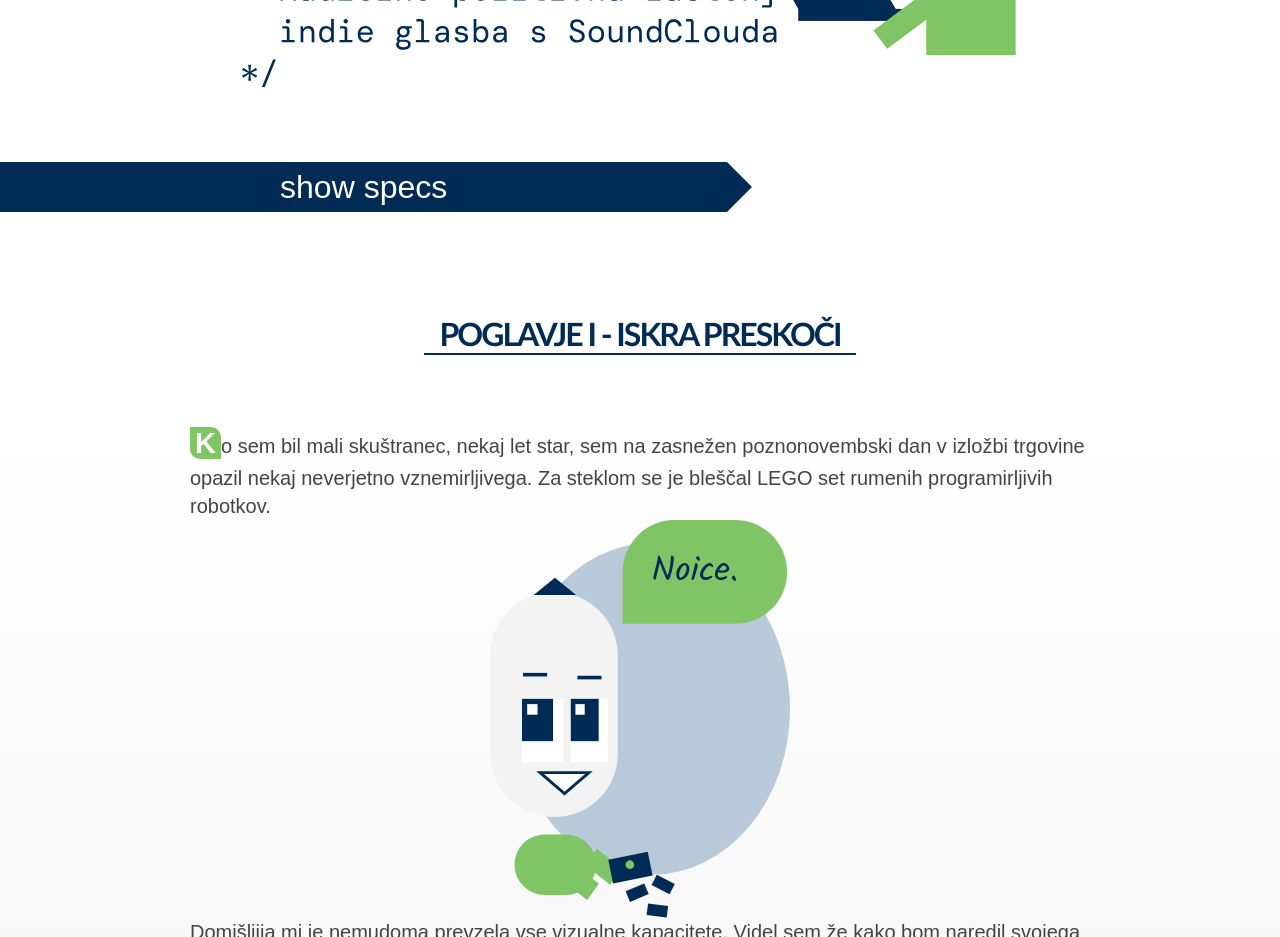
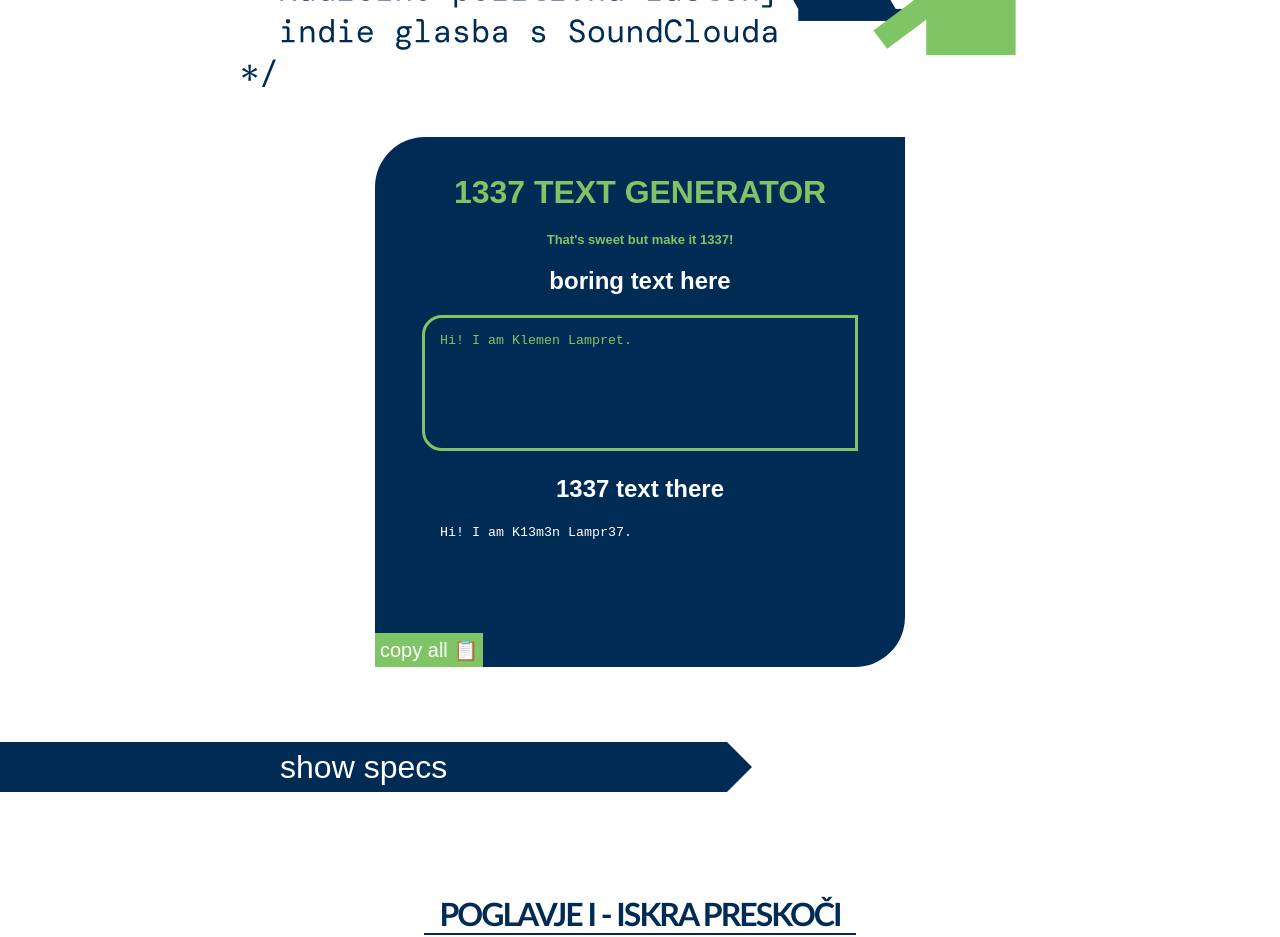
Before and after one commit to McKlobasa/portfolio_react_deploy, a React (Create React App) app: page / in a window 1280 px wide. Shown: the part 1660-2597 px from the top of the page. Built offline with nearby package versions, Linux system fonts and the light colour scheme; a web font is replaced by a local one.

Commit message:
added leet text

```diff
--- a/src/App.js
+++ b/src/App.js
@@ -28,6 +28,7 @@ import { ReactComponent as Image6 } from './images/klemen_6.svg'
 import { ReactComponent as Image7 } from './images/klemen_7.svg'
 import { ReactComponent as Image8 } from './images/klemen_8.svg'
 import { ReactComponent as MasterTitle } from './images/MasterTitle.svg'
+import LeetText from './LeetText'
 
 
 const GlobalStyle = createGlobalStyle`
@@ -152,6 +153,7 @@ function App(props) {
           <Image0  style={{marginLeft: 'auto', marginRight: 'auto', paddingTop: '40px', display: 'block', height: 'auto', width: '90%', maxWidth: '800px'}}/>
           }
         </StyledImage>
+        <LeetText />
         <Tldr />
         <ChapterTitle>
           {lang == 'SLO'
--- /dev/null
+++ b/src/LeetText.js
@@ -0,0 +1,137 @@
+import React, {useState, useEffect} from 'react'
+import styled from 'styled-components'
+
+
+const Container = styled.div`
+  height: 90vh;
+  width: 90vw;
+  max-height: 500px;
+  min-height: 500px;
+  max-width: 500px;
+  //background: #80c565;
+  background: #002b55;
+  margin: auto;
+  padding: 15px;
+  margin-top: 50px;
+  margin-bottom: 50px;
+  border-radius: 50px 0px 50px 0px;
+  color: white;
+  position: relative;
+  font-family: 'Montserrat', sans-serif;
+  text-align: center;
+
+`
+const Title = styled.h1`
+  color: #80c565;
+  font-size: 13px;
+`
+const TitleBold = styled.h1`
+  color: #80c565;
+  font-weight: bold;
+`
+const Input = styled.textarea`
+  border: 3px solid #80c565;
+  color: #80c565;
+  background: #002b55;
+  width: 80%;
+  height: 100px;
+  padding: 15px;
+  border-radius: 20px 0px 0px 20px;
+  transition: all 0.1s;
+  resize: none;
+
+  scrollbar-color: #002b55;
+    ::-webkit-scrollbar {
+        width: 9px;
+    }
+    ::-webkit-scrollbar-track {
+        background: #002b55;
+    }
+    ::-webkit-scrollbar-thumb {
+        border-radius: 10px;
+        background: #80c565;
+        border: 1px solid #80c565;
+    }
+
+  :focus {
+    border: 3px solid #80c565;
+    outline: none;
+    color: white;
+    transform: scale(1.1);
+    transition: all 0.2s;
+  }
+`
+const Text = styled.textarea`
+  color: white;
+  background: #002b55;
+  width: 80%;
+  height: 80px;
+  transition: all 0.1s;
+  border: none;
+  resize: none;
+  :focus {
+    outline: none;
+  }
+
+  scrollbar-color: #002b55;
+    ::-webkit-scrollbar {
+        width: 9px;
+    }
+    ::-webkit-scrollbar-track {
+        background: #002b55;
+    }
+    ::-webkit-scrollbar-thumb {
+        border-radius: 10px;
+        background: #80c565;
+        border: 1px solid #80c565;
+    }
+`
+
+const CopyButton = styled.button`
+  font-size: 20px;
+  background: #80c565;
+  border: none;
+  color: white;
+  position: absolute;
+  bottom: 0;
+  left: 0;
+  padding: 5px;
+
+
+  :active {
+    color: #80c565;
+    background: #002b55;
+  }
+
+  :focus {
+    outline: none;
+  }
+`
+
+function LeetText() {
+  const [rawText, setRawText] = useState('Hi! I am Klemen Lampret.')
+  const [leetText, setLeetText] = useState('')
+  const copyLeetToClipboard = () => {
+    navigator.clipboard.writeText(leetText)
+  }
+  useEffect(() => {
+    let text = rawText
+    let leetedText = text.replace(/l/g, '1')
+    leetedText = leetedText.replace(/e/g, '3')
+    leetedText = leetedText.replace(/t/g, '7')
+    setLeetText(leetedText)
+  }, [rawText])
+  return (
+    <Container>
+      <TitleBold>1337 TEXT GENERATOR</TitleBold>
+      <Title>That's sweet but make it 1337!</Title>
+      <h2>boring text here</h2>
+      <Input value={rawText} onChange={ evt => setRawText(evt.target.value) } />
+      <h2>1337 text there</h2>
+      <Text readOnly value={leetText} />
+      <CopyButton onClick={copyLeetToClipboard} >copy all 📋</CopyButton>
+    </Container>
+  );
+}
+
+export default LeetText;
```
Also changed, not shown: 1 other file (tests, documents, lock files or other folders).
